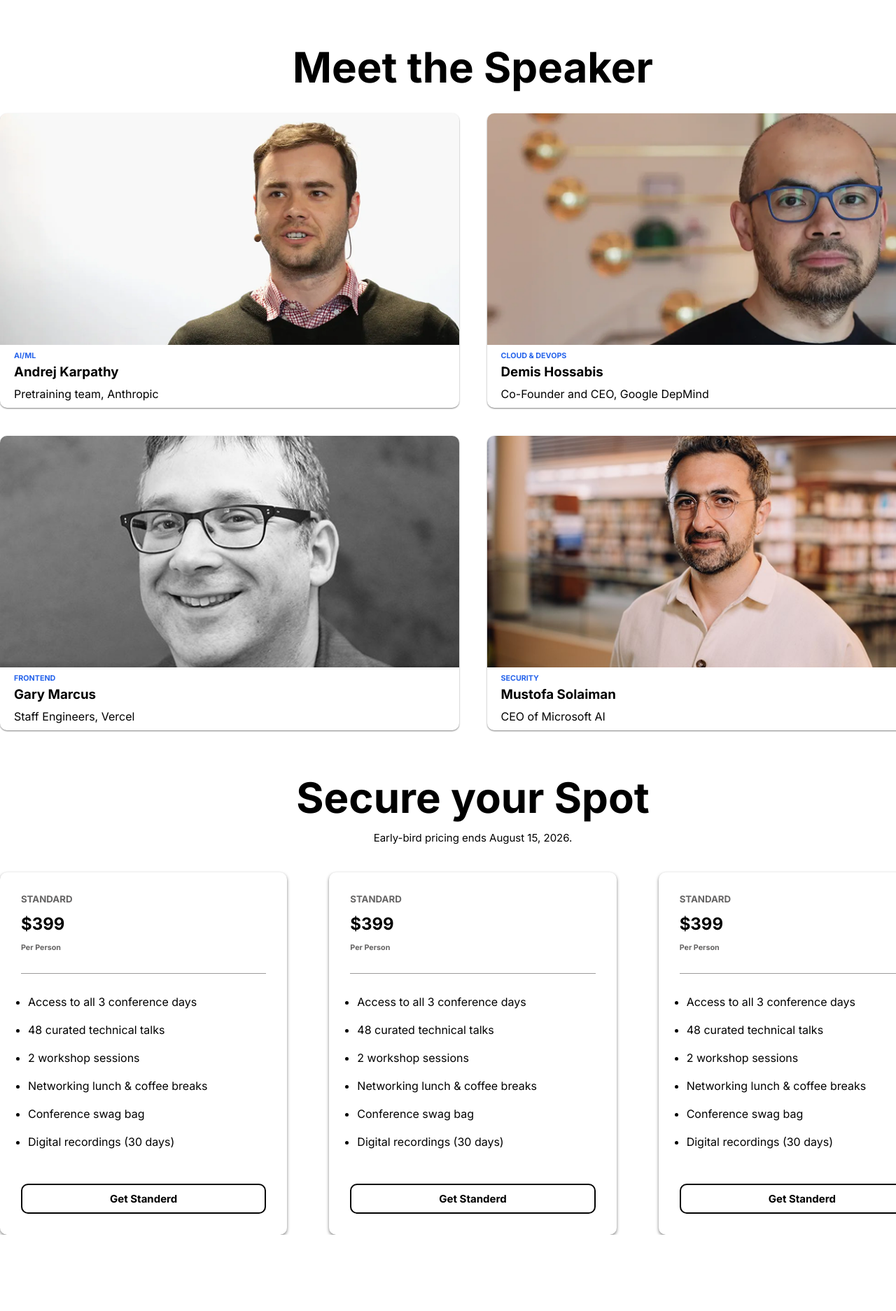
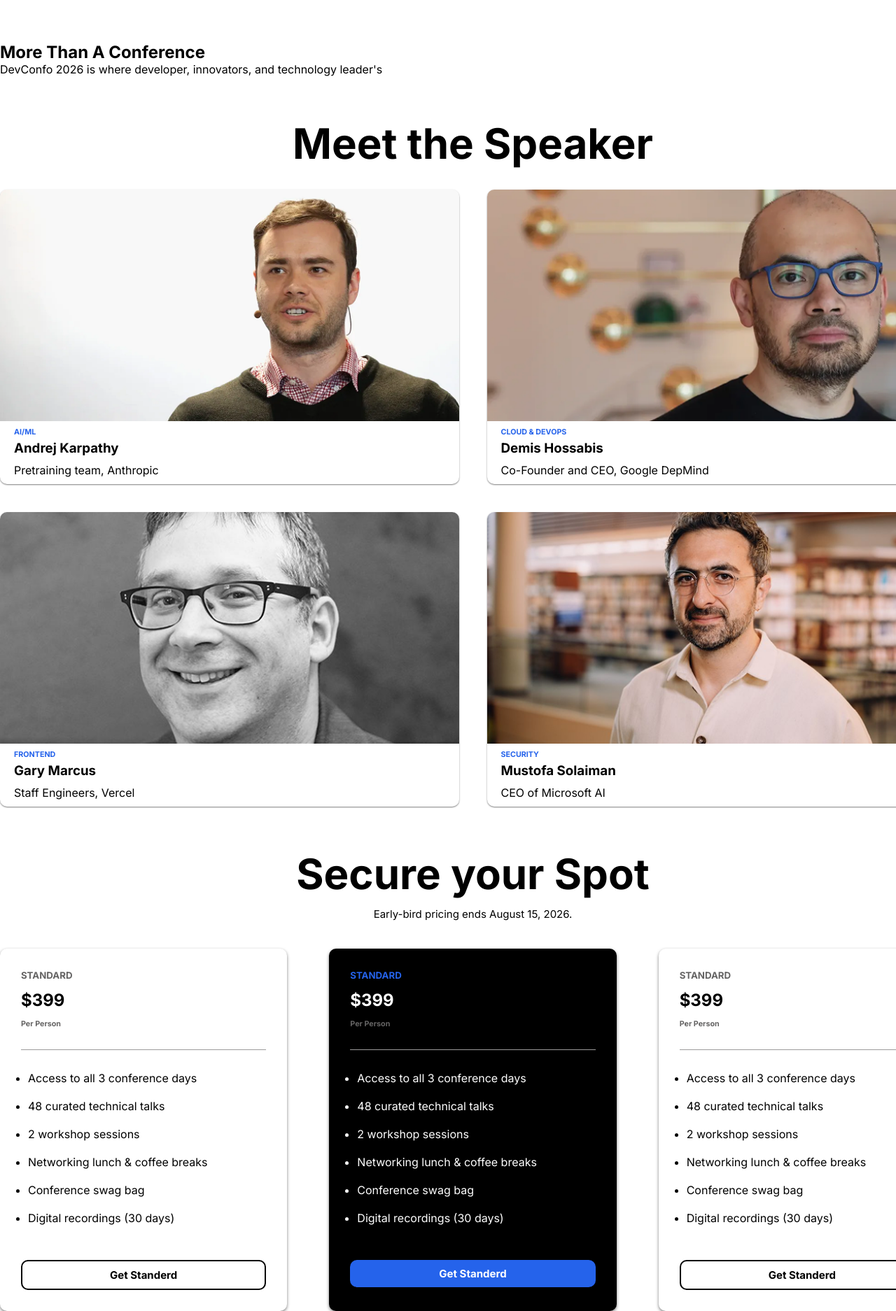
Before and after one commit to sayeedmahmuddevs/DevConfo, a plain HTML site: page index.html in a window 1280 px wide. Shown: the part 794-2668 px from the top of the page at 70% size. Before the commit the page ends 2559 px from the top, so only its background shows below. Drawn offline with Linux system fonts and the light colour scheme.

Commit message:
More than a confernece section & style  has been added

```diff
--- a/index.html
+++ b/index.html
@@ -61,6 +61,19 @@
 
      <!-- mainContent -->
      <main class="container">
+
+        <section>
+            <div>
+                <h1>More Than A Conference</h1>
+                <p>DevConfo 2026 is where developer, innovators, and technology leader's  </p>
+
+            </div>
+
+
+
+        </section>
+
+
         <section>
             <h1 class="contentTitle">Meet the Speaker</h1>
 
@@ -165,7 +178,7 @@
                         <li>Digital recordings (30 days)</li>
                     </ul>
                     <div>
-                        <button class="btnOutline">Get Standerd</button>
+                        <button class="btn">Get Standerd</button>
                     </div>
                 </div>
 
--- a/style.css
+++ b/style.css
@@ -147,7 +147,13 @@
 }
 .singleSpeaker img{
     width: 100%;
+    transition:0.2s ease transform;
+    transform: scale(1);
 
+}
+
+.singleSpeaker img:hover{
+    transform: scale(1.05);
 }
 .speakerContent{
     margin-left: 20px;
@@ -200,6 +206,20 @@
     margin-top: 40px;
     box-shadow: 0 2px 4px rgba(0, 0, 0, 0.5);
     padding: 30px;
+    transition:0.2s ease all;
+    transform: scale(1);
+    cursor: pointer;
+}
+.singleCard:hover{
+    transform: scale(1.05);
+}
+
+.singleCard:nth-child(2){
+    background-color: black;
+    color: white;
+}
+.singleCard:nth-child(2) h5{
+    color: #2563EB;
 }
 .singleCard ul{
     line-height: 40px;
@@ -213,4 +233,5 @@
 
 .singleCard button{
     width: 100%;
+
 }
```
